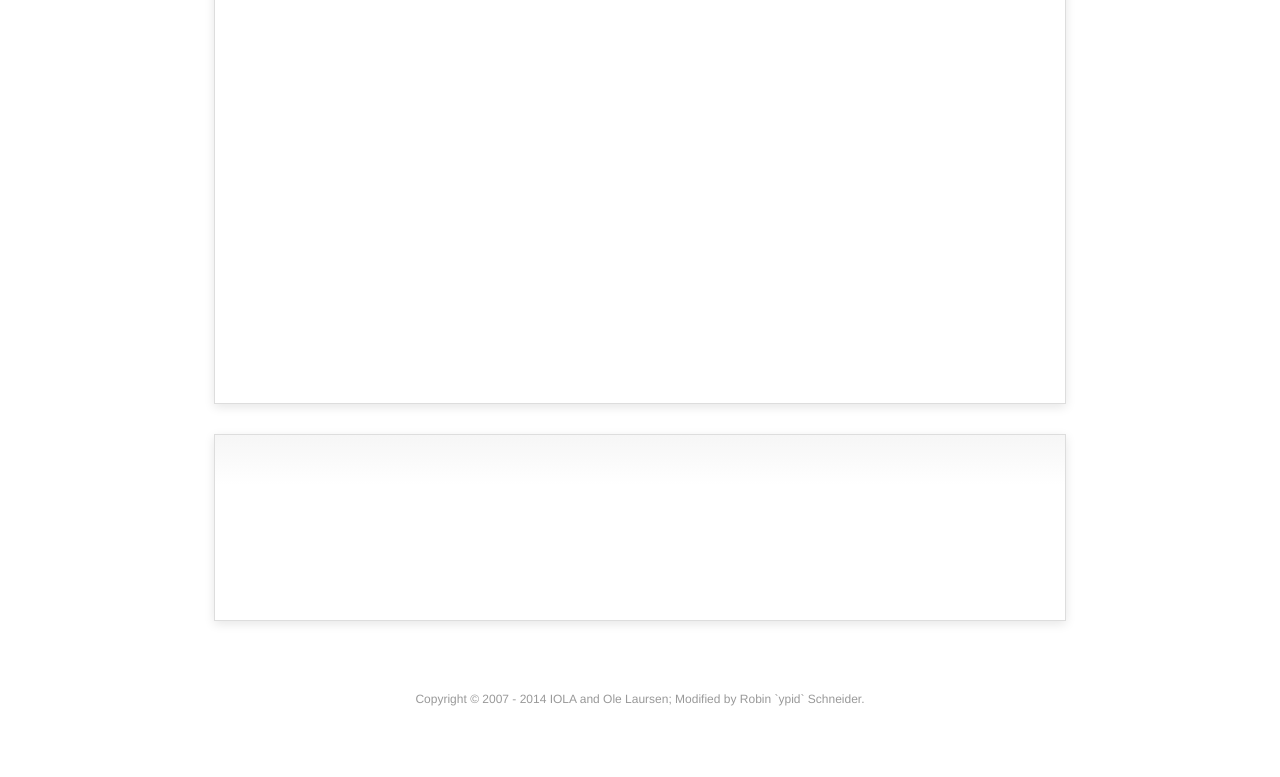
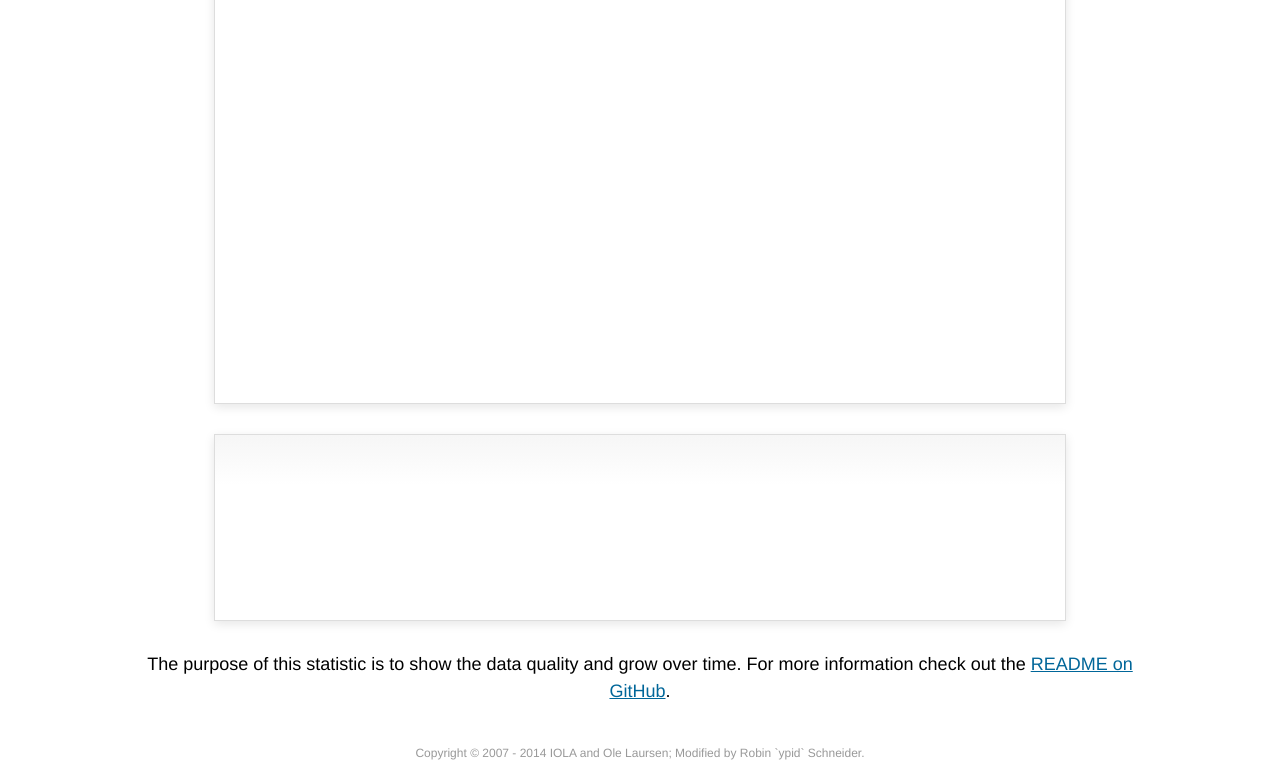
Before and after one commit to opening-hours/opening_hours-statistics, a plain HTML site: page index.html in a window 1280 px wide. Shown: the part 171-948 px from the top of the page. Before the commit the page ends 894 px from the top, so only its background shows below. Drawn offline with Linux system fonts and the light colour scheme; no server answers.

Commit message:
Updated README.md and linked to in from the page.

```diff
--- a/index.html
+++ b/index.html
@@ -290,6 +290,10 @@ $(function() {
 			<div id="overview" class="demo-placeholder"></div>
 		</div>
 
+		<center>
+			<p>The purpose of this statistic is to show the data quality and grow over time. For more information check out the <a href="https://github.com/ypid/opening_hours-statistics">README on GitHub</a>.</p>
+		</center>
+
 	</div>
 
 	<div id="footer">
```
Also changed, not shown: 1 other file.
